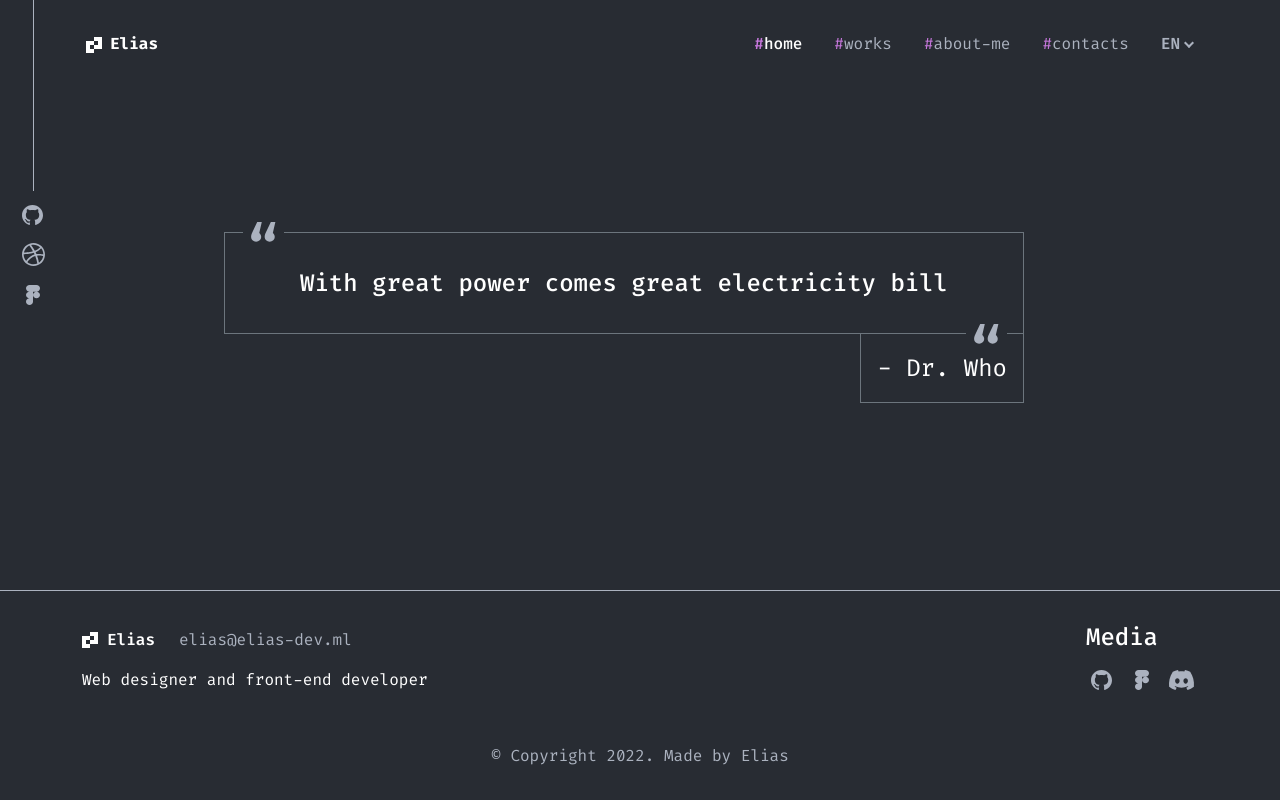
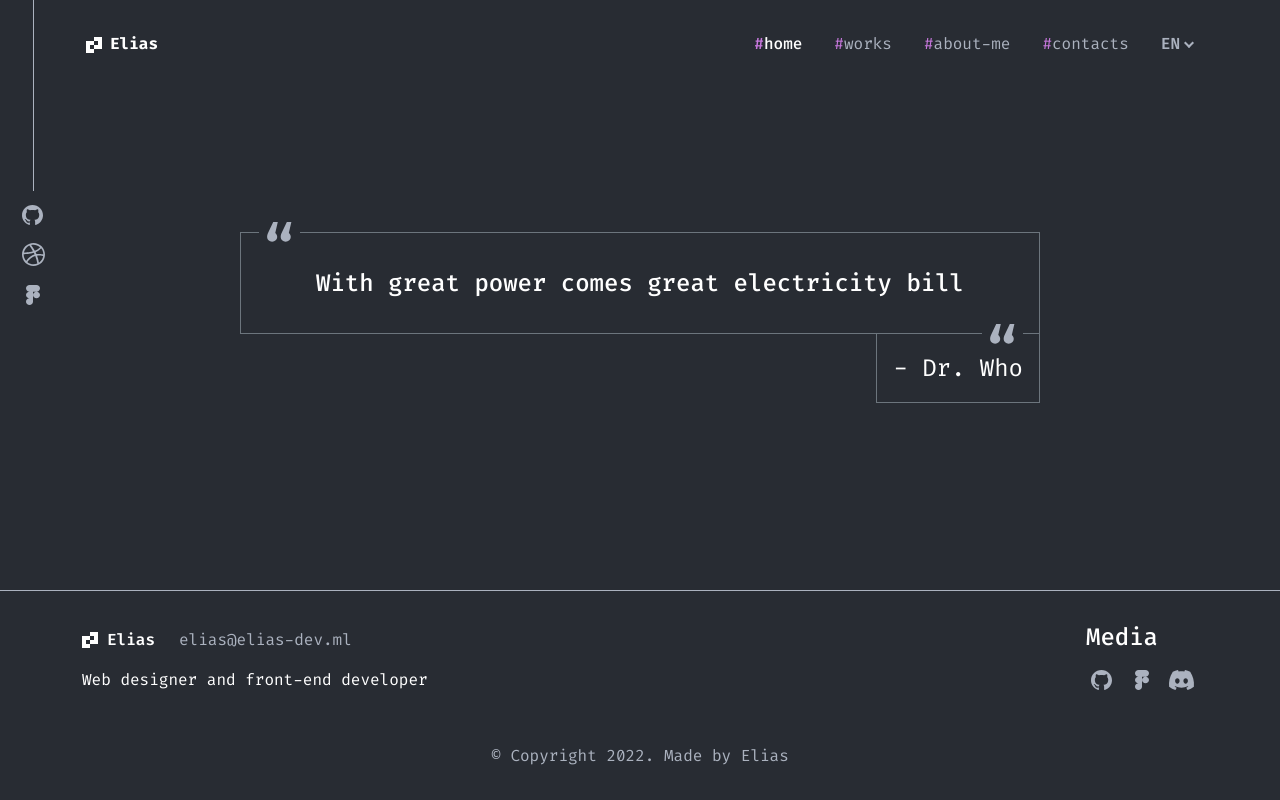
Before and after one commit to vcpc/Portfolio-Belal, an Angular app: page / in a window 1280 px wide. Built offline with nearby package versions, Linux system fonts and the light colour scheme.

Commit message:
handle comment

```diff
--- a/src/app/core/components/quote/quote.component.scss
+++ b/src/app/core/components/quote/quote.component.scss
@@ -1,4 +1,7 @@
 .qoute {
+  /* Layout */
+  text-align: center;
+
   /* box Model */
   max-width: 800px;
   padding: {
@@ -8,8 +11,6 @@
     left: 50px;
     bottom: 137px;
   }
-  /* Layout */
-  text-align: center;
 
   &__qoutes {
     /* Text */
@@ -19,7 +20,7 @@
 
   /**
     * Helper to change the qoute in small screens
-    * 1. Change Positions
+    * 1. Change Positioning
     * 2. Change Box Model
     * 3. Change Text Size
     */
@@ -40,7 +41,7 @@
   }
   /**
     * Helper to change the qoute in medium and large screen
-    * 1. Change Positions
+    * 1. Change Positioning
     * 2. Change Box Model
     * 3. Change Text Size
     */
@@ -61,12 +62,12 @@
   }
 
   &__qoutes {
+    /* Positioning */
+    right: 16px;
+
     /* box Model */
     padding: 32px;
   }
-
-  /* Positions */
-  right: 16px;
 
   &__author {
     /* Positioning */
@@ -84,7 +85,7 @@
 
     /**
       * Helper to change the qoute__author in small screen
-      * 1. Change Positions
+      * 1. Change Positioning
       */
     &.small-media {
       /* Postion*/
@@ -93,7 +94,7 @@
 
     /**
       * Helper to change the qoute__author in medium and large screen
-      * 1. Change Positions
+      * 1. Change Positioning
       */
     &.min-small-media {
       /* Postion*/
@@ -102,14 +103,14 @@
   }
 
   &__img {
+    /* Positioning */
+    transform: translateY(-50%);
+    top: 0;
+
     /* Box Model */
     width: 41px;
     height: 28px;
     padding: 4px 8px;
-
-    /* Positioning */
-    transform: translateY(-50%);
-    top: 0;
   }
 
   &__img.author {
--- a/tsconfig.json
+++ b/tsconfig.json
@@ -18,10 +18,7 @@
     "target": "ES2022",
     "module": "ES2022",
     "useDefineForClassFields": false,
-    "lib": [
-      "ES2022",
-      "dom"
-    ]
+    "lib": ["ES2022", "dom"]
   },
   "angularCompilerOptions": {
     "enableI18nLegacyMessageIdFormat": false,
```
